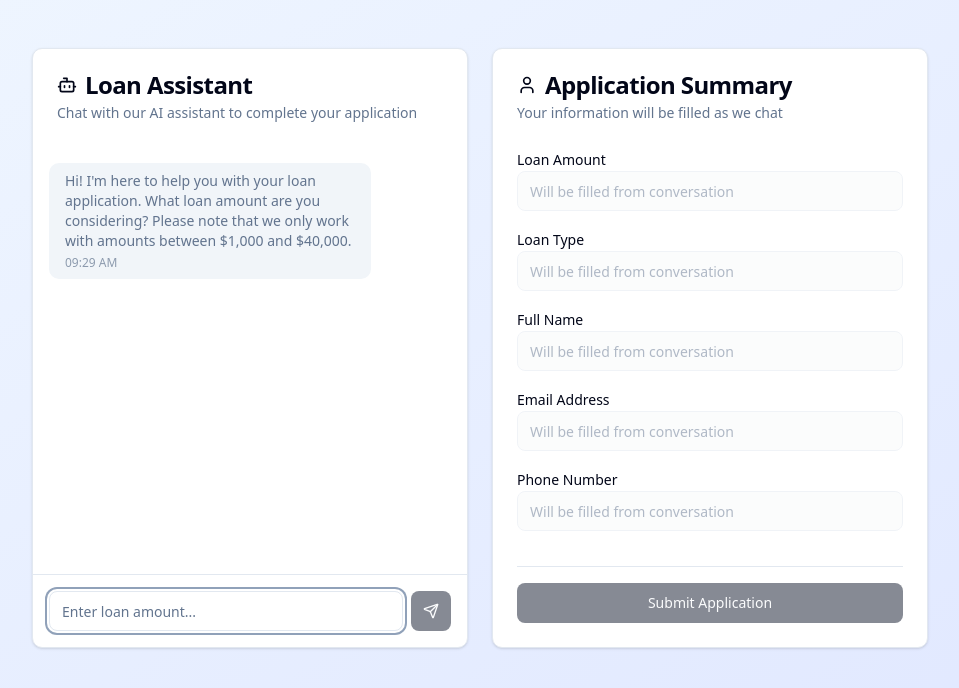
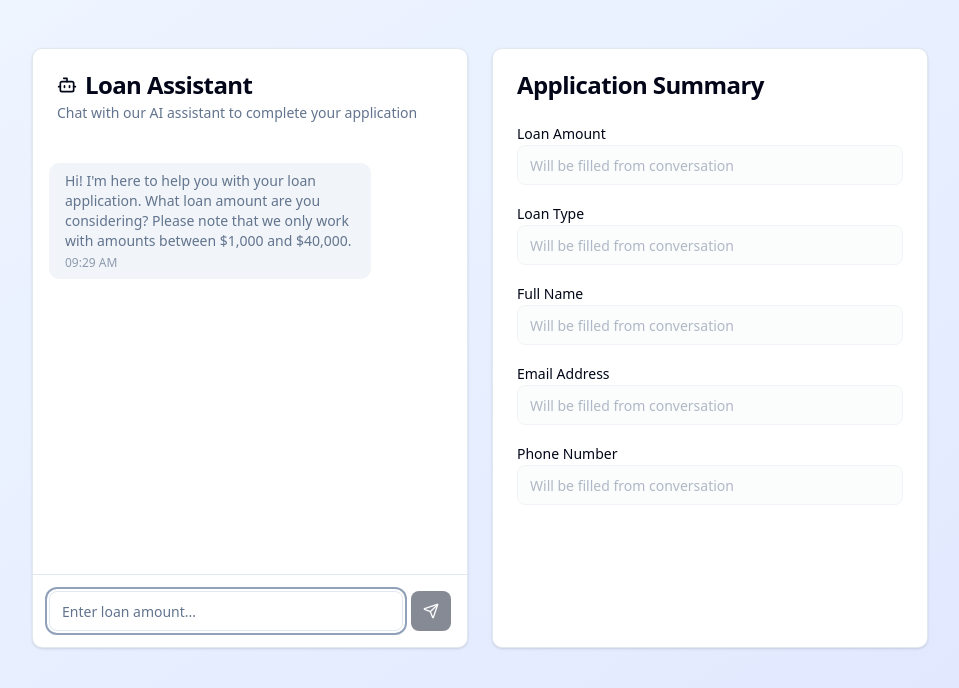
Before and after one commit to JPMurara/lead-acquisition-form, a Next.js app: page / in a window 1280 px wide. Shown: the top 688 px of the page, without its empty margins (160-1119 px from the left). Built offline with nearby package versions, Linux system fonts and the light colour scheme.

Commit message:
update submit button
submit button conditional rendering on form complete

```diff
--- a/components/conversational-form.tsx
+++ b/components/conversational-form.tsx
@@ -286,6 +286,19 @@ export function ConversationalForm() {
                 <div ref={messagesEndRef} />
               </MessageList>
             </div>
+            {isFormComplete ? (
+              <>
+                <div className="pt-4 border-t">
+                  <Button
+                    onClick={() => form.handleSubmit()}
+                    className="w-full"
+                    disabled={!isFormComplete || isSubmitting}
+                  >
+                    {isSubmitting ? "Submitting..." : "Submit Application"}
+                  </Button>
+                </div>
+              </>
+            ) : (
               <ChatInput
                 onSendMessage={handleSendMessage}
                 disabled={conversationState.isTyping || !!isFormComplete}
@@ -297,19 +310,17 @@ export function ConversationalForm() {
                     : "Provide your details..."
                 }
               />
+            )}
           </CardContent>
         </Card>
 
         {/* Form Preview */}
+        {/* Not for UI preview. Only used here to verify the form data coming from AI. Would be hidden from client in production*/}
         <Card className="h-[600px] flex flex-col">
           <CardHeader>
             <CardTitle className="flex items-center gap-2">
-              <User className="h-5 w-5" />
               Application Summary
             </CardTitle>
-            <CardDescription>
-              Your information will be filled as we chat
-            </CardDescription>
           </CardHeader>
           <CardContent className="flex-1 flex flex-col">
             <div className="flex-1 space-y-4">
@@ -395,17 +406,6 @@ export function ConversationalForm() {
                 </div>
               </div>
             </div>
-
-            {/* Submit Button */}
-            <div className="pt-4 border-t">
-              <Button
-                onClick={() => form.handleSubmit()}
-                className="w-full"
-                disabled={!isFormComplete || isSubmitting}
-              >
-                {isSubmitting ? "Submitting..." : "Submit Application"}
-              </Button>
-            </div>
           </CardContent>
         </Card>
       </div>
```
Lines whose indentation alone changed are shown as unchanged.
